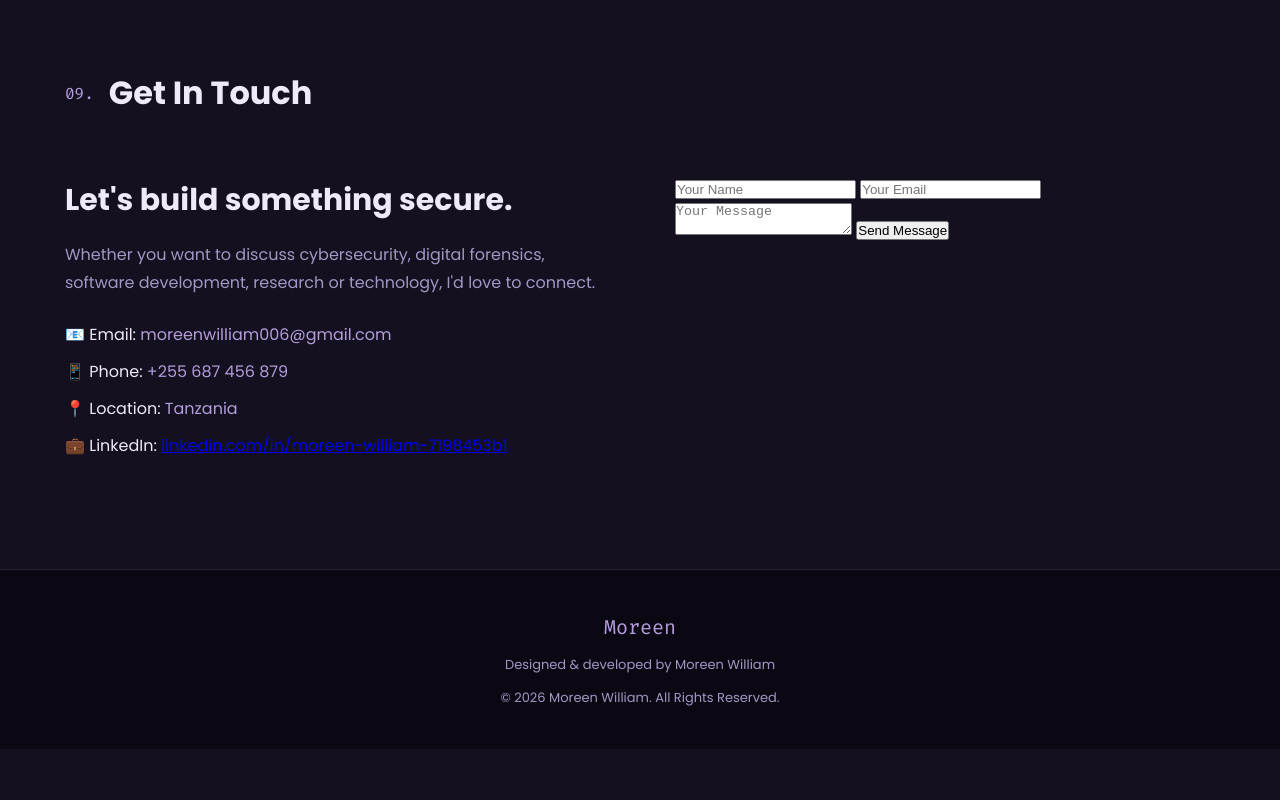
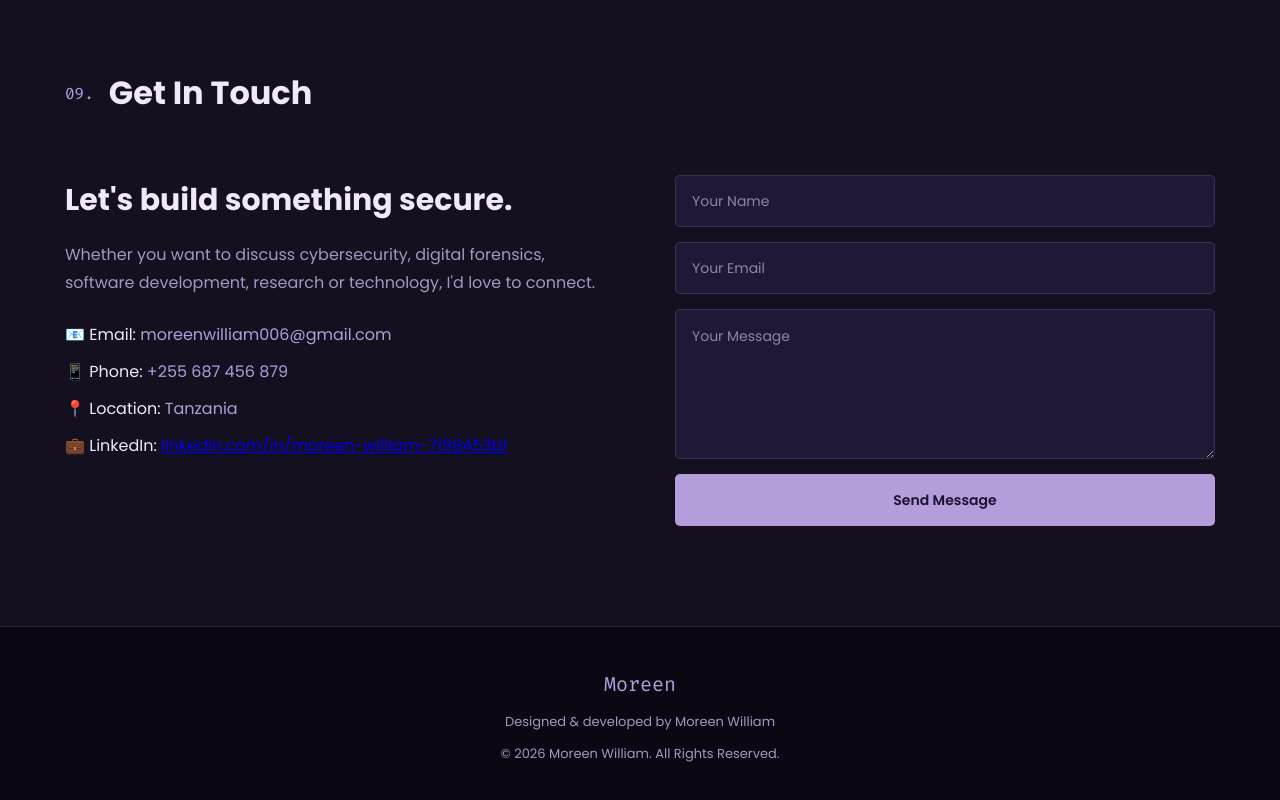
Before and after one commit to Ballerina-bae/moreen-portfolio, a plain HTML site: page index.html in a window 1280 px wide. Shown: the part 7642-8442 px from the top of the page. Before the commit the page ends 8391 px from the top, so only its background shows below. Drawn offline with Linux system fonts and the light colour scheme.

Commit message:
Refactor contact form styles and structure

```diff
--- a/style.css
+++ b/style.css
@@ -593,36 +593,68 @@ header {
 .contact-info span {
     color: var(--accent);
 }
-
-.contact-form {
+.contact-container form {
+    width: 100%;
     display: flex;
     flex-direction: column;
     gap: 15px;
 }
 
-.contact-form input,
-.contact-form textarea {
+.contact-container form input,
+.contact-container form textarea {
     width: 100%;
+    box-sizing: border-box;
     background: var(--card);
     border: 1px solid var(--border);
-    padding: 15px;
+    padding: 16px;
     border-radius: 5px;
     color: white;
     font-family: "Poppins", sans-serif;
+    font-size: 14px;
     outline: none;
+    transition: 0.3s ease;
 }
 
-.contact-form input:focus,
-.contact-form textarea:focus {
-    border-color: var(--accent);
+.contact-container form input {
+    height: 52px;
 }
 
-.contact-form textarea {
+.contact-container form textarea {
+    height: 150px;
     resize: vertical;
 }
 
-#formMessage {
+.contact-container form input::placeholder,
+.contact-container form textarea::placeholder {
+    color: #8f86a5;
+}
+
+.contact-container form input:focus,
+.contact-container form textarea:focus {
+    border-color: var(--accent);
+    box-shadow: 0 0 0 2px rgba(179, 157, 219, 0.1);
+}
+
+/* SEND MESSAGE BUTTON */
+
+.contact-container form button {
+    width: 100%;
+    height: 52px;
+    padding: 12px 20px;
+    border: none;
+    border-radius: 5px;
+    background: var(--accent);
+    color: #1a1330;
+    font-family: "Poppins", sans-serif;
     font-size: 14px;
+    font-weight: 600;
+    cursor: pointer;
+    transition: 0.3s ease;
+}
+
+.contact-container form button:hover {
+    background: #c3afe8;
+    transform: translateY(-2px);
 }
 
 
```
